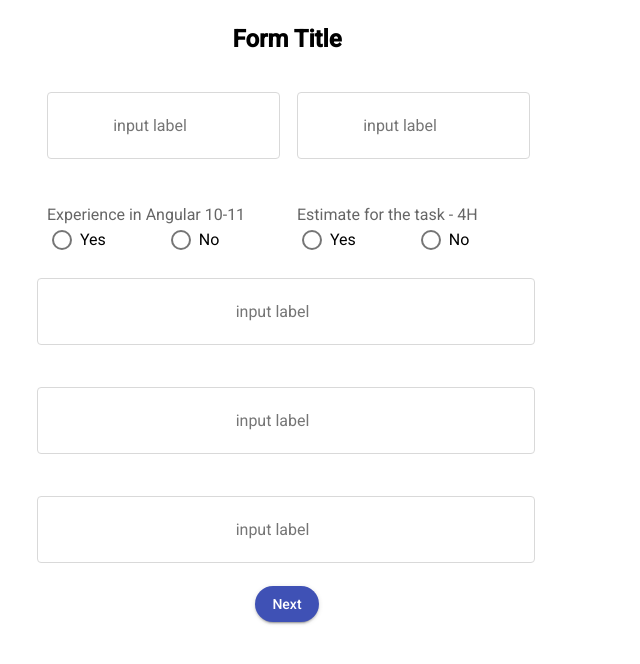
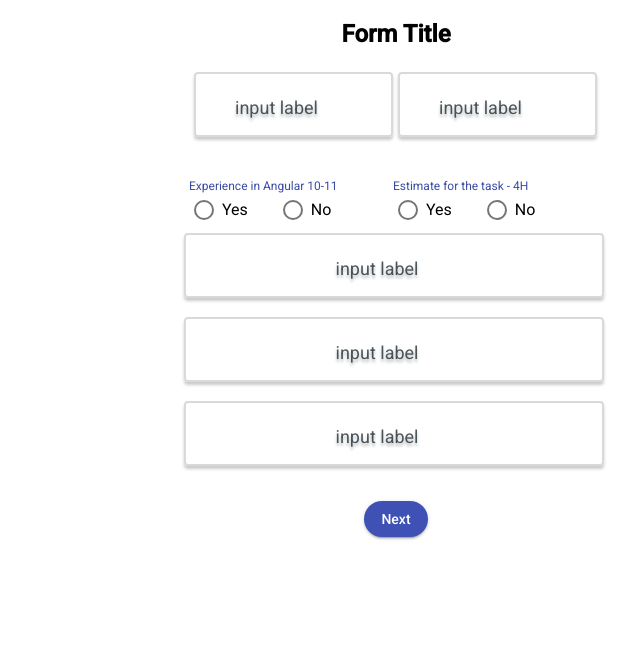
Before and after one commit to AlexMakivchuk/testTask, an Angular app: page / in a window 1280 px wide. Shown: the top 664 px of the page, without its empty margins (8-648 px from the left). Built offline with nearby package versions, Linux system fonts and the light colour scheme.

Commit message:
change submit in form, change styles, reformat code

```diff
--- a/src/app/components/input/input.component.html
+++ b/src/app/components/input/input.component.html
@@ -1,8 +1,18 @@
-<mat-form-field class="example-width">
+<mat-form-field>
   <mat-label><p>input label</p></mat-label>
-  <input class="input" [ngClass]="{'input-error': hasError && submited}" type="email" matInput  [disabled]="disabled" [(ngModel)]="value" placeholder="">
+  <input class="input"
+         autocomplete="off"
+         [ngClass]="{
+          'input-error': hasError && submited,
+          'double-input': inputClass === 'doubleInput',
+          'disabled': disabled
+          }"
+         matInput
+         [disabled]="disabled"
+         [(ngModel)]="value" placeholder="">
   <button
     [ngStyle]="value ? {visibility: 'visible'}: {visibility: 'hidden'} "
+    type="button"
     mat-button
     matSuffix
     mat-icon-button
@@ -12,7 +22,7 @@
     <mat-icon>close</mat-icon>
   </button>
   <mat-hint class="error" *ngIf="hasError && submited">
-    <strong>Error, required input</strong>
+    <span>Error, required input</span>
   </mat-hint>
 </mat-form-field>
 
--- a/src/app/components/input/input.component.scss
+++ b/src/app/components/input/input.component.scss
@@ -1,47 +1,87 @@
 .example-width {
   vertical-align: middle;
 }
-.input{
-  padding: 25px 20px 5px 5px;
-  border: 1px solid #d9d9d9;
+
+p {
+  color: rgba(38, 50, 56, 0.82);
+  font-size: 18px;
+}
+
+.input {
+  padding: 5px 25px 0 5px;
+  border: 2px solid #d9d9d9;
   border-radius: 4px;
-  height: 35px;
+  height: 56px;
   margin-right: 5px;
+  text-shadow: 0 3px 3px rgba(38, 50, 56, 0.32);
+  box-shadow: 0 3px 3px rgba(38, 50, 56, 0.25);
+  background-color: transparent !important;
+}
+
+.double-input {
+  width: 169px !important;
+}
+
+.disabled {
+  background-color: rgba(38, 50, 56, 0.25) !important;
+  color: rgba(38, 50, 56, 1) !important;
+  box-shadow: 0 3px 3px rgba(38, 50, 56, 0.05) !important;
+}
+
+.input:focus {
+  border: 2px solid rgba(58, 75, 166, 1);
+  color: #263238;
 
 }
-.input:focus {
-  border: 1px solid #002afd;
-}
-.input-error{
-  border: 1px solid #ff0101;
+
+.input-error {
+  border: 2px solid rgba(178, 16, 1, 1);
 }
 
-::ng-deep{
-  .mat-hint{
-    strong {
-      color: red;
-    }
+::ng-deep {
+  .mat-hint > span {
+    top: 1em;
+    color: rgba(178, 16, 1, 1) !important;
+    font-size: 12px;
+    text-shadow: 0 3px 3px rgba(38, 50, 56, 0.32);
   }
-  .mat-form-field-label{
+
+  .mat-form-field-label {
     text-align: center;
-    top: 1.8em !important;
+    top: 1.6em !important;
+    text-shadow: 0 3px 3px rgba(38, 50, 56, 0.32);
   }
-  .mat-form-field-suffix{
-    top: -1.4em;
+
+  .mat-form-field-suffix {
+    top: -1.6em;
     padding-left: 5px;
   }
-  .mat-form-field-underline{
+
+  .mat-form-field-underline {
     display: none;
-  };
-  .mat-form-field{
+  }
+;
+
+  .mat-form-field {
     width: 100%;
   }
-  .mat-form-field-wrapper{
-    padding-bottom: 1em !important;
+
+  .mat-form-field-wrapper {
+    padding-bottom: 10px !important;
   }
-  .mat-form-field-appearance-legacy.mat-form-field-can-float.mat-form-field-should-float .mat-form-field-label{
-    margin-left: 10px ;
-    text-align: left ;
+
+  .mat-form-field-infix {
+    border-top: 0 !important;
+  }
+
+  .mat-form-field-appearance-legacy .mat-form-field-infix {
+    padding: 5px;
+  }
+
+  .mat-form-field-appearance-legacy.mat-form-field-can-float.mat-form-field-should-float .mat-form-field-label {
+    margin-left: 10px;
+    text-align: left;
+    color: rgba(58, 75, 166, 1);
     top: 1em;
   }
 }
--- a/src/app/components/radio-button/radio-button.component.html
+++ b/src/app/components/radio-button/radio-button.component.html
@@ -1,4 +1,4 @@
-<mat-radio-group [formControl]="controll" [disabled]="disabled" aria-label="">
+<mat-radio-group [formControl]="controll" [disabled]="disabled">
   <mat-radio-button class="example-radio-button" value="yes">Yes</mat-radio-button>
   <mat-radio-button class="example-radio-button" value="no">No</mat-radio-button>
 </mat-radio-group>
--- a/src/app/components/radio-button/radio-button.component.scss
+++ b/src/app/components/radio-button/radio-button.component.scss
@@ -1,12 +1,25 @@
-mat-radio-button{
-  margin: 5px 60px 5px 5px;
+mat-radio-button {
+  margin: 5px 30px 5px 5px;
 }
-::ng-deep{
-  .mat-radio-inner-circle{
-    border-color: #002afd !important;
-    background-color: #002afd !important;
-  }
-  .mat-radio-button.mat-accent.mat-radio-checked .mat-radio-outer-circle{
-    border-color: #002afd !important;
+
+::ng-deep {
+  .mat-radio-button.mat-radio-checked {
+    .mat-radio-outer-circle {
+      border-color: #5d5fef !important;
+    }
+
+    .mat-radio-inner-circle {
+      background-color: #5d5fef !important;
+    }
+
+    &.mat-radio-disabled {
+      .mat-radio-outer-circle {
+        border-color: rgba(0, 0, 0, .38) !important;
+      }
+
+      .mat-radio-inner-circle {
+        background-color: rgba(0, 0, 0, .38) !important;
+      }
+    }
   }
 }
--- a/src/app/components/test-task/test-task.component.html
+++ b/src/app/components/test-task/test-task.component.html
@@ -1,17 +1,23 @@
 <div class="main">
-  <form class="example-form" [formGroup]="form">
+  <form class="example-form" [formGroup]="form" (ngSubmit)="onSubmit()">
     <h2>Form Title</h2>
-    <div class="w100">
-      <div class="w45"><app-input formControlName = 'firstInput'
+    <div class="w100 ">
+      <div class="w45 pl-10">
+        <app-input formControlName='firstInput'
                    [placeholder]="'input label'"
-                                  [hasError] = "form.controls['firstInput'].hasError('required')"
+                   [hasError]="form.controls['firstInput'].hasError('required')"
                    [submited]="submited"
-      ></app-input></div>
-      <div class="w45"><app-input formControlName = 'secondInput'
+                   [inputClass]="'doubleInput'"
+        ></app-input>
+      </div>
+      <div class="w45">
+        <app-input formControlName='secondInput'
                    [placeholder]="'input label'"
-                                  [hasError] = "form.controls['secondInput'].hasError('required')"
+                   [hasError]="form.controls['secondInput'].hasError('required')"
                    [submited]="submited"
-      ></app-input></div>
+                   [inputClass]="'doubleInput'"
+        ></app-input>
+      </div>
     </div>
     <span class="radio-button-uncheck">
       <mat-hint [ngStyle]="checkRadio ? {visibility: 'visible'}: {visibility: 'hidden'}">
@@ -19,32 +25,52 @@
       </mat-hint>
     </span>
     <div class="w100">
-      <div class="w45">
-        <div><mat-hint>Experience in Angular 10-11</mat-hint></div>
-        <app-radio-button id="firstRadio" formControlName="firstRadioButton" ></app-radio-button>
+      <div class="w45 pl-10">
+        <div>
+          <mat-hint>Experience in Angular 10-11</mat-hint>
+        </div>
+        <app-radio-button id="firstRadio" formControlName="firstRadioButton"></app-radio-button>
       </div>
       <div class="w45">
-        <div><mat-hint>Estimate for the task - 4H</mat-hint></div>
+        <div>
+          <mat-hint>Estimate for the task - 4H</mat-hint>
+        </div>
         <app-radio-button id="secondRadio" formControlName="secondRadioButton"></app-radio-button>
       </div>
     </div>
-    <div><app-input formControlName = 'thirdInput'
+    <div class="p0 input-width">
+      <app-input formControlName='thirdInput'
                  [placeholder]="'input label'"
-                    [hasError] = "form.controls['thirdInput'].hasError('required')"
+                 [hasError]="form.controls['thirdInput'].hasError('required')"
                  [submited]="submited"
-    ></app-input></div>
-    <div><app-input formControlName = 'fourthInput'
+                 [inputClass]="''"
+      ></app-input>
+    </div>
+    <div class="p0 input-width">
+      <app-input formControlName='fourthInput'
                  [placeholder]="'input label'"
-                    [hasError] = "form.controls['fourthInput'].hasError('required')"
+                 [hasError]="form.controls['fourthInput'].hasError('required')"
                  [submited]="submited"
-    ></app-input></div>
-    <div><app-input formControlName = 'fifthInput'
+                 [inputClass]="''"
+      ></app-input>
+    </div>
+    <div class="p0 input-width">
+      <app-input formControlName='fifthInput'
                  [placeholder]="'input label'"
-                    [hasError] = "form.controls['fifthInput'].hasError('required')"
+                 [hasError]="form.controls['fifthInput'].hasError('required')"
                  [submited]="submited"
-    ></app-input></div>
-    <div >
-      <button mat-raised-button (click)="onSubmit()" [disabled]="submited" class="next" color="primary">Next</button>
+                 [inputClass]="''"
+      ></app-input>
+    </div>
+    <div class="mt20">
+      <button
+        mat-raised-button
+        type="submit"
+        [disabled]="submited"
+        class="next"
+        color="primary"
+      >Next
+      </button>
     </div>
   </form>
 </div>
--- a/src/app/components/test-task/test-task.component.scss
+++ b/src/app/components/test-task/test-task.component.scss
@@ -1,39 +1,66 @@
+mat-hint {
+  color: #3A4BA6;
+  font-size: 12px;
+}
+
+.main {
+  text-align: center;
+  width: 640px;
+  margin-left: 41px;
+}
+
 .example-form {
-  min-width: 150px;
-  max-width: 500px;
-  width: 100%;
+  width: 434px;
+  margin-left: 146px;
 }
+
 .example-full-width {
   width: 100%;
 }
+
 .example-button-row {
   display: table-cell;
 }
-.w45{
+
+.w45 {
   width: 47%;
-  margin-right: 5px;
-  margin-left: 10px;
   float: left;
   text-align: left;
 }
-.w100{
+
+.w100 {
   width: 100%;
   display: inline-block;
 }
-.main{
-  text-align: center;
-  padding: 5px;
-  margin-left: 40px;
-}
-.next{
+
+.next {
   border-radius: 25px
 }
-.mt20{
+
+.mt20 {
   margin-top: 20px;
 }
-.radio-button-uncheck{
+
+.mr-10 {
+  margin-right: 10px;
+}
+
+.radio-button-uncheck {
   padding: 5px;
 }
-.error{
-  color: red;
+
+.error {
+  color: rgba(178, 16, 1, 1);
 }
+
+.p0 {
+  padding: 0;
+}
+
+.pl-10 {
+  padding-left: 10px;
+}
+
+.input-width {
+  width: 425px;
+}
--- a/src/app/components/test-task/test-task.component.ts
+++ b/src/app/components/test-task/test-task.component.ts
@@ -1,4 +1,4 @@
-import {AfterViewInit, Component, OnDestroy, OnInit} from '@angular/core';
+import {Component, OnDestroy, OnInit} from '@angular/core';
 import {
   FormBuilder,
   FormGroup,
@@ -11,7 +11,7 @@ import {Subscription} from 'rxjs';
   templateUrl: './test-task.component.html',
   styleUrls: ['./test-task.component.scss']
 })
-export class TestTaskComponent implements OnInit, OnDestroy, AfterViewInit {
+export class TestTaskComponent implements OnInit, OnDestroy {
   submited: boolean;
   form: FormGroup;
   formActive = true;
@@ -20,9 +20,9 @@ export class TestTaskComponent implements OnInit, OnDestroy, AfterViewInit {
   public statusChanges: Subscription;
 
   constructor(private formBuilder: FormBuilder) {
-
     this.buildForm();
   }
+
   private buildForm(): void {
     this.form = this.formBuilder.group({
       firstInput: ['', [Validators.required]],
@@ -34,8 +34,8 @@ export class TestTaskComponent implements OnInit, OnDestroy, AfterViewInit {
       secondRadioButton: ['', Validators.required]
     });
   }
-  onSubmit(): void{
-    console.log(this.form);
+
+  onSubmit(): void {
     this.formActive = !this.formActive;
     if (this.form.value.firstRadioButton === '' || this.form.value.secondRadioButton === '') {
       this.validateRadioButtons();
@@ -45,29 +45,33 @@ export class TestTaskComponent implements OnInit, OnDestroy, AfterViewInit {
     }
     this.submited = true;
     this.disableAll();
-    setTimeout(() => {
-      this.submited = false;
-    }, 3000);
+    if (this.form.invalid) {
+      setTimeout(() => {
+        this.submited = false;
+      }, 3000);
+    }
   }
+
   ngOnInit(): void {
     this.valueChangesSubscribe();
 
   }
+
   private valueChangesSubscribe(): void {
-    this.valueChangesSubscription =  this.form.valueChanges.subscribe(data => {
+    this.valueChangesSubscription = this.form.valueChanges.subscribe(data => {
       console.log(data);
     });
     this.statusChanges = this.form.statusChanges.subscribe(data => {
     });
   }
+
   ngOnDestroy(): void {
     this.valueChangesSubscription.unsubscribe();
     this.statusChanges.unsubscribe();
   }
+
   validateRadioButtons(): void {
-      this.checkRadio = !this.checkRadio;
-  }
-  ngAfterViewInit(): void {
+    this.checkRadio = !this.checkRadio;
   }
 
   disableAll(): void {
```
Also changed, not shown: src/app/app.module.ts (+8 -7 lines), src/app/components/input/input.component.ts (+18 -6 lines), src/app/components/radio-button/radio-button.component.ts (+13 -7 lines). Lines whose indentation alone changed are shown as unchanged.
